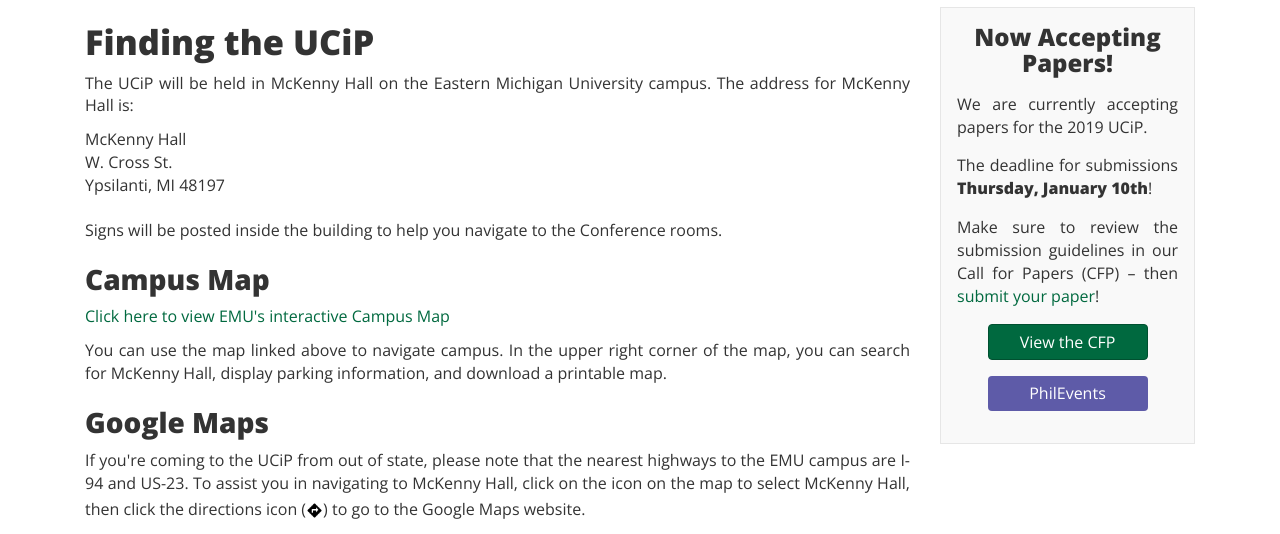
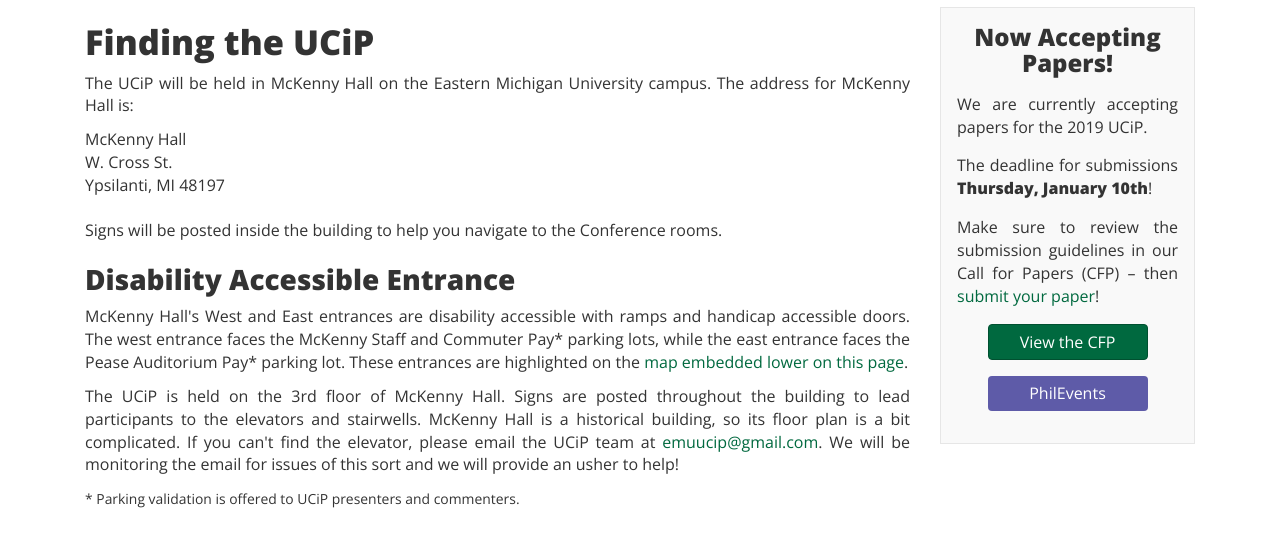
Before and after one commit to ucip/ucip.github.io, a Jekyll site: the page built from maps.md, in a window 1280 px wide and 900 px high, scrolled down 327 px, cut to the strip 0-534 px from the top of the window. Built offline with Jekyll 4.4.1, drawn with Linux system fonts in a browser that asks for light colours; nearby versions of some CDN libraries.

Commit message:
adding info about disability entrances

```diff
--- a/maps.md
+++ b/maps.md
@@ -15,12 +15,16 @@
       Ypsilanti, MI 48197
     </address>
     <p class="text-justify">Signs will be posted inside the building to help you navigate to the Conference rooms.</p>
+    <h3>Disability Accessible Entrance</h3>
+    <p class="text-justify">McKenny Hall's West and East entrances are disability accessible with ramps and handicap accessible doors. The west entrance faces the McKenny Staff and Commuter Pay* parking lots, while the east entrance faces the Pease Auditorium Pay* parking lot. These entrances are highlighted on the <a href="#embeddedMap">map embedded lower on this page</a>.</p>
+    <p class="text-justify">The UCiP is held on the 3rd floor of McKenny Hall. Signs are posted throughout the building to lead participants to the elevators and stairwells. McKenny Hall is a historical building, so its floor plan is a bit complicated. If you can't find the elevator, please email the UCiP team at <a href="mailto:emuucip@gmail.com">emuucip@gmail.com</a>. We will be monitoring the email for issues of this sort and we will provide an usher to help!</p>
+    <p class="text-justify"><small>* Parking validation is offered to UCiP presenters and commenters.</small></p>
     <h3>Campus Map</h3>
     <p class="text-justify"><a href="https://www.emich.edu/maps/">Click here to view EMU's interactive Campus Map</a></p>
     <p class="text-justify">You can use the map linked above to navigate campus. In the upper right corner of the map, you can search for McKenny Hall, display parking information, and download a printable map.</p>
     <h3>Google Maps</h3>
     <p class="text-justify">If you're coming to the UCiP from out of state, please note that the nearest highways to the EMU campus are I-94 and US-23. To assist you in navigating to McKenny Hall, click on the icon on the map to select McKenny Hall, then click the directions icon (<img src="{{ site.baseurl }}/img/directions_icon.png" height="17px" width="17px">) to go to the Google Maps website.</p>
-    <iframe src="https://www.google.com/maps/d/embed?mid=12Hr6p0a30oHDAMClFugS3V2-n2w" width="100%" height="480"></iframe>
+    <a id="embeddedMap"><iframe src="https://www.google.com/maps/d/embed?mid=12Hr6p0a30oHDAMClFugS3V2-n2w" width="100%" height="480"></iframe></a>
   </div>
   {% include box.html %}
 </div>
```
